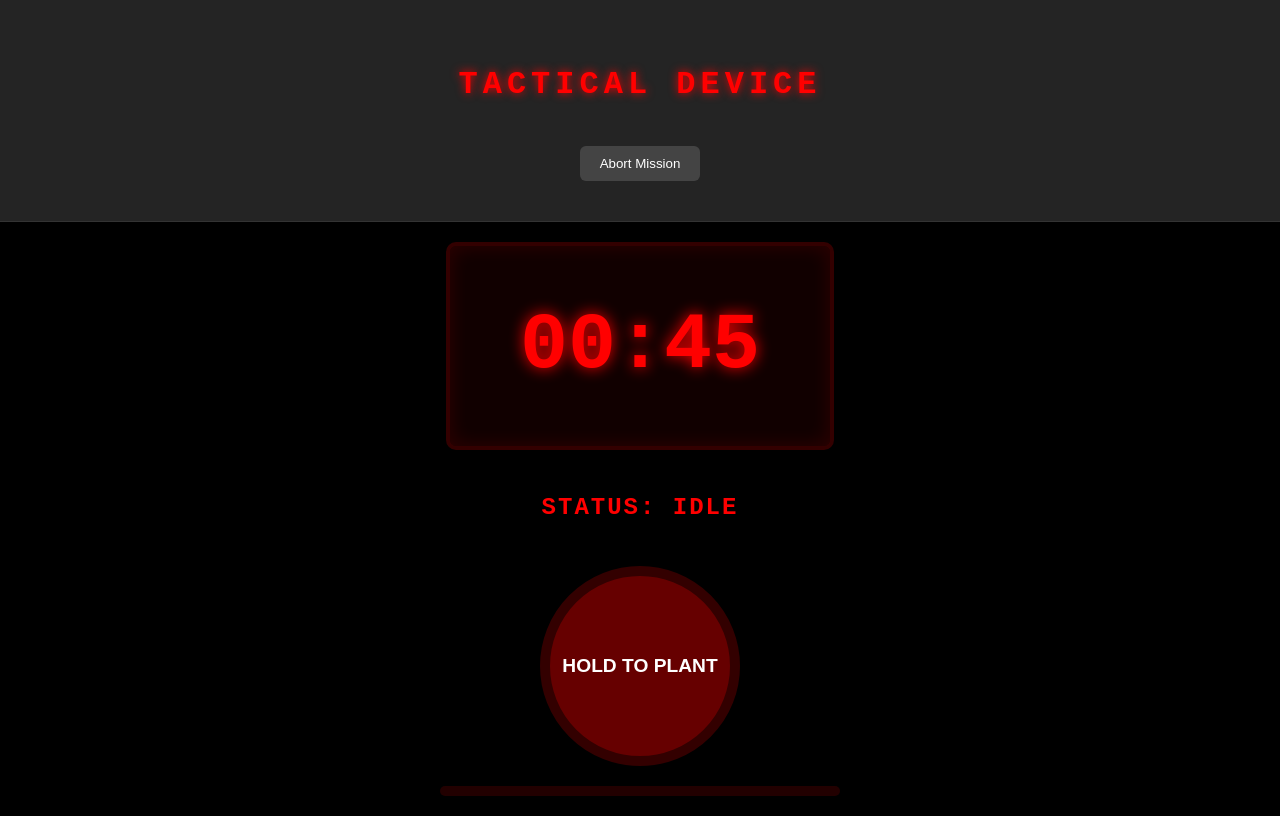
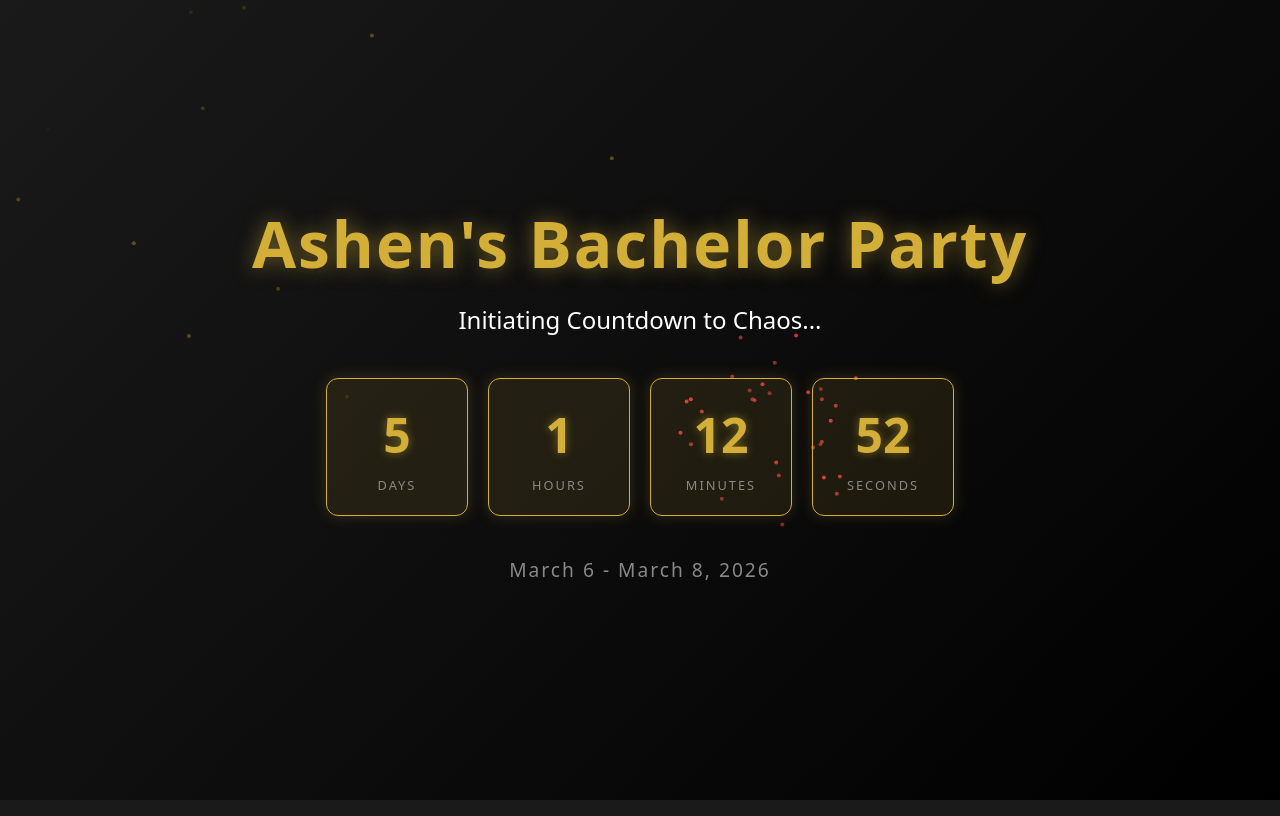
Before and after one commit to ShounakA/op-groomsmen, a React (Vite) app: page /snd in a window 1280 px wide. Built offline with nearby package versions, Linux system fonts and the light colour scheme.

Commit message:
hides page until countdown

```diff
--- a/src/App.css
+++ b/src/App.css
@@ -890,3 +890,64 @@ button.primary:hover {
     flex: 1 1 100%;
   }
 }
+
+/* Countdown Page */
+.countdown-page {
+  background: linear-gradient(135deg, #1a1a1a 0%, #000 100%);
+  height: 100vh;
+  display: flex;
+  align-items: center;
+  justify-content: center;
+  text-align: center;
+  overflow: hidden;
+}
+
+.countdown-container {
+  display: flex;
+  justify-content: center;
+  gap: 20px;
+  margin: 40px 0;
+  flex-wrap: wrap;
+}
+
+.countdown-item {
+  background: rgba(212, 175, 55, 0.1);
+  border: 1px solid #d4af37;
+  padding: 20px;
+  border-radius: 12px;
+  min-width: 100px;
+  display: flex;
+  flex-direction: column;
+  box-shadow: 0 0 15px rgba(212, 175, 55, 0.2);
+}
+
+.countdown-value {
+  font-size: 3rem;
+  font-weight: bold;
+  color: #d4af37;
+  text-shadow: 0 0 10px rgba(212, 175, 55, 0.5);
+}
+
+.countdown-label {
+  font-size: 0.8rem;
+  text-transform: uppercase;
+  color: #888;
+  letter-spacing: 2px;
+  margin-top: 5px;
+}
+
+.countdown-footer {
+  color: #888;
+  font-size: 1.2rem;
+  letter-spacing: 2px;
+}
+
+@media (max-width: 480px) {
+  .countdown-item {
+    min-width: 70px;
+    padding: 15px;
+  }
+  .countdown-value {
+    font-size: 2rem;
+  }
+}
--- a/src/App.tsx
+++ b/src/App.tsx
@@ -13,11 +13,15 @@ import 'swiper/css/pagination';
 import BeerioKart from './pages/BeerioKart';
 import Itinerary from './pages/Itinerary';
 import Bomb from './pages/Bomb';
+import Countdown from './pages/Countdown';
 import Fireworks from './components/Fireworks';
 import beersImg from './assets/beers.jpg';
 import seltzerImg from './assets/seltzers.jpg';
 import beeriokertImage from './assets/beeriokart.jpg';
 import './App.css';
+
+// Target Date: March 6, 2026 5:00 PM
+export const TARGET_DATE = new Date(2026, 2, 6, 17, 0, 0).getTime();
 
 const GROOM = {
   name: 'Ashen',
@@ -212,6 +216,25 @@ function Home() {
 }
 
 function App() {
+  const [isCountdownOver, setIsCountdownOver] = useState(new Date().getTime() >= TARGET_DATE);
+
+  useEffect(() => {
+    if (isCountdownOver) return;
+
+    const timer = setInterval(() => {
+      if (new Date().getTime() >= TARGET_DATE) {
+        setIsCountdownOver(true);
+        clearInterval(timer);
+      }
+    }, 1000);
+
+    return () => clearInterval(timer);
+  }, [isCountdownOver]);
+
+  if (!isCountdownOver) {
+    return <Countdown />;
+  }
+
   return (
     <BrowserRouter>
       <Routes>
--- /dev/null
+++ b/src/pages/Countdown.tsx
@@ -0,0 +1,76 @@
+import { useState, useEffect } from 'react';
+import Fireworks from '../components/Fireworks';
+import '../App.css';
+
+interface TimeLeft {
+  days: number;
+  hours: number;
+  minutes: number;
+  seconds: number;
+}
+
+export default function Countdown() {
+  const targetDate = new Date(2026, 2, 6, 17, 0, 0).getTime(); // March 6, 2026 5:00 PM
+
+  const calculateTimeLeft = (): TimeLeft | null => {
+    const now = new Date().getTime();
+    const difference = targetDate - now;
+
+    if (difference <= 0) return null;
+
+    return {
+      days: Math.floor(difference / (1000 * 60 * 60 * 24)),
+      hours: Math.floor((difference / (1000 * 60 * 60)) % 24),
+      minutes: Math.floor((difference / 1000 / 60) % 60),
+      seconds: Math.floor((difference / 1000) % 60),
+    };
+  };
+
+  const [timeLeft, setTimeLeft] = useState<TimeLeft | null>(calculateTimeLeft());
+
+  useEffect(() => {
+    const timer = setInterval(() => {
+      const remaining = calculateTimeLeft();
+      setTimeLeft(remaining);
+      if (!remaining) {
+        clearInterval(timer);
+        window.location.reload(); // Reload to show the actual app
+      }
+    }, 1000);
+
+    return () => clearInterval(timer);
+  }, []);
+
+  if (!timeLeft) return null;
+
+  return (
+    <div className="app countdown-page">
+      <Fireworks />
+      <div className="hero-content" style={{ position: 'relative', zIndex: 2 }}>
+        <h1 className="main-title">Ashen's Bachelor Party</h1>
+        <p className="subtitle">Initiating Countdown to Chaos...</p>
+
+        <div className="countdown-container">
+          <div className="countdown-item">
+            <span className="countdown-value">{timeLeft.days}</span>
+            <span className="countdown-label">Days</span>
+          </div>
+          <div className="countdown-item">
+            <span className="countdown-value">{timeLeft.hours}</span>
+            <span className="countdown-label">Hours</span>
+          </div>
+          <div className="countdown-item">
+            <span className="countdown-value">{timeLeft.minutes}</span>
+            <span className="countdown-label">Minutes</span>
+          </div>
+          <div className="countdown-item">
+            <span className="countdown-value">{timeLeft.seconds}</span>
+            <span className="countdown-label">Seconds</span>
+          </div>
+        </div>
+
+        <p className="countdown-footer">March 6 - March 8, 2026</p>
+      </div>
+    </div>
+  );
+}
```
Also changed, not shown: 1 other file (tests, documents, lock files or other folders).
